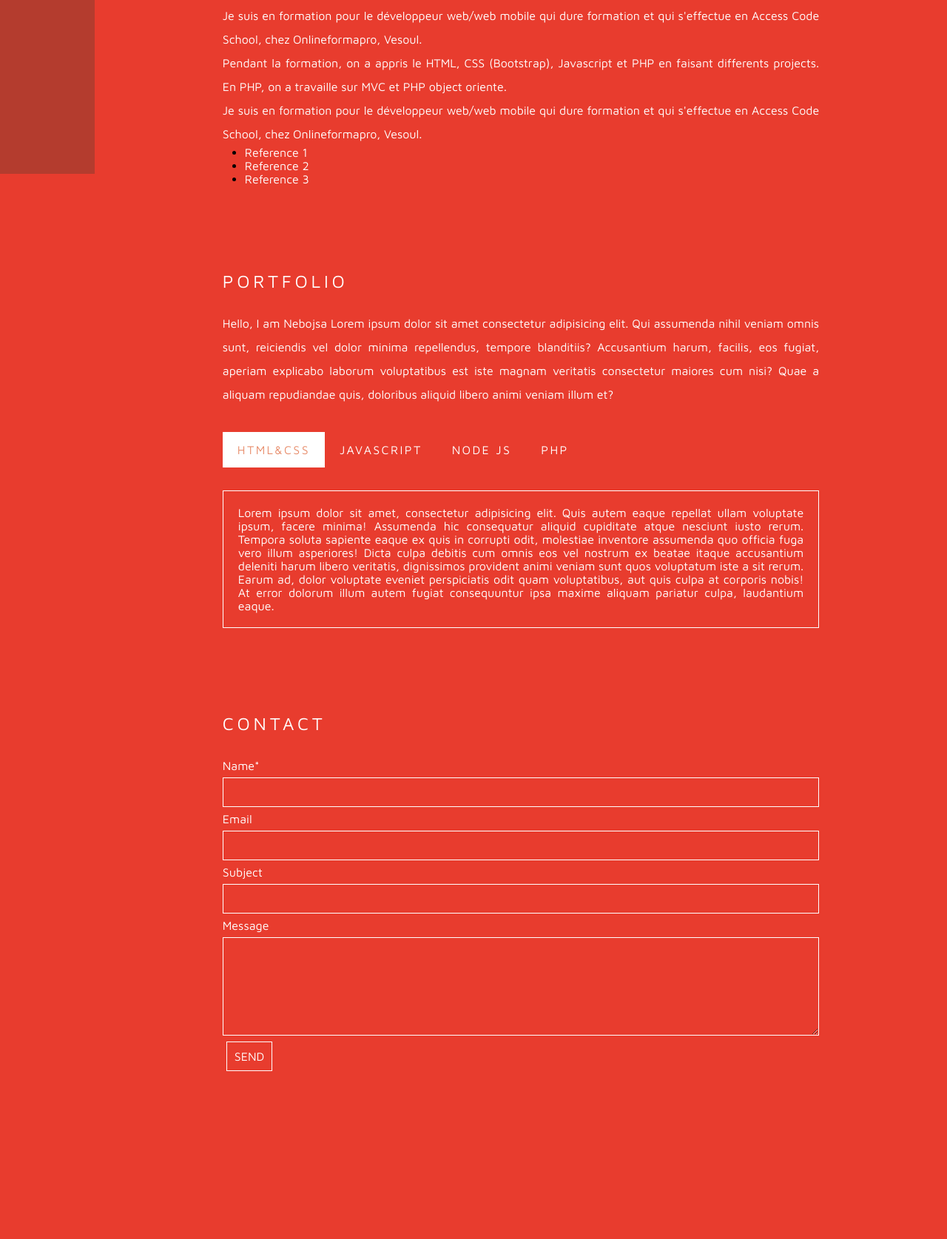
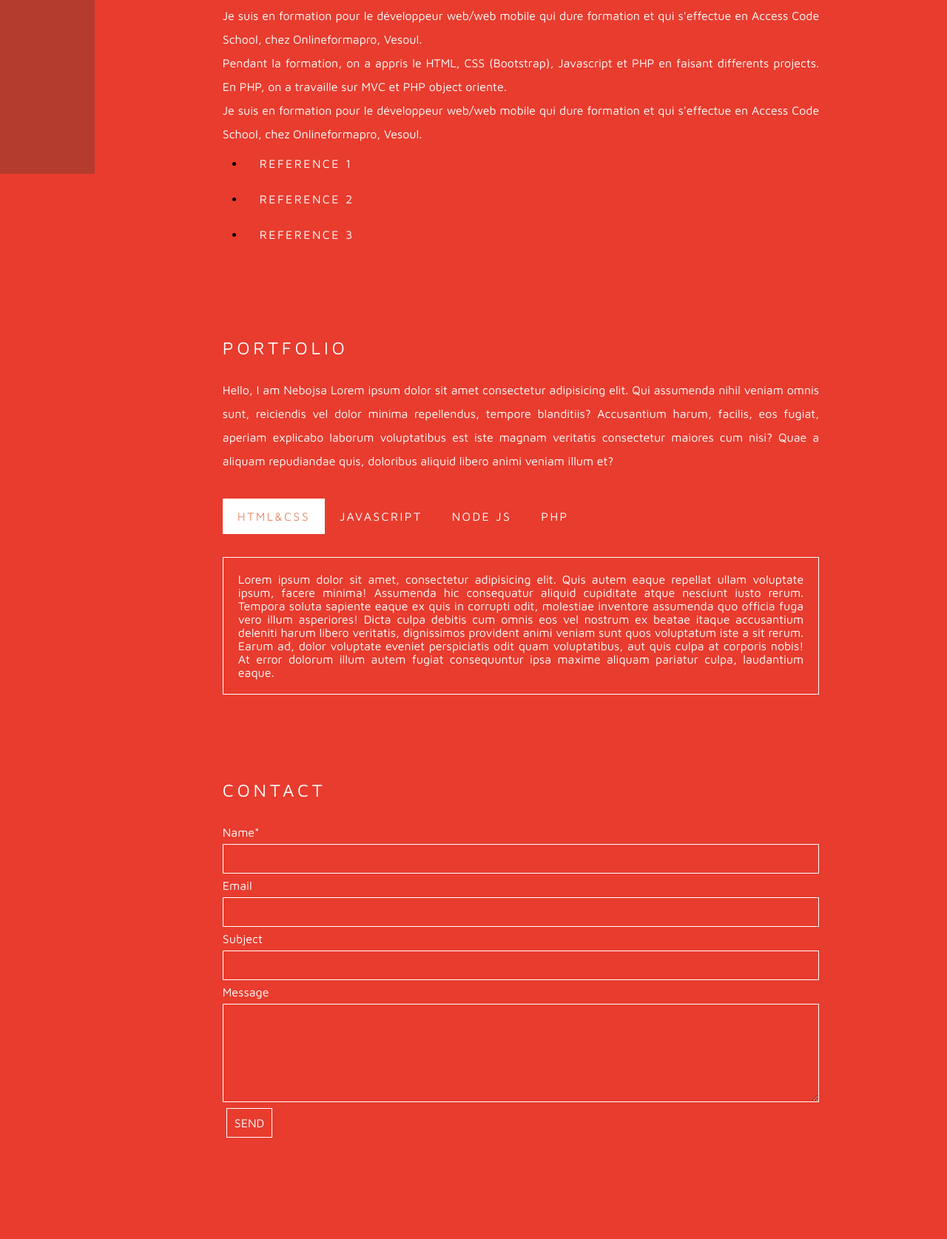
Before and after one commit to micneli/portfolio, a PHP site: page / in a window 1280 px wide. Shown: the part 565-2240 px from the top of the page at 74% size. Before the commit the page ends 2013 px from the top, so only its background shows below. Run offline with PHP 8.4, Linux system fonts and the light colour scheme; some libraries are stand-ins or nearby versions.

Commit message:
added hover over effect to references

```diff
--- a/assets/css/style.css
+++ b/assets/css/style.css
@@ -61,7 +61,7 @@ main {
   position: absolute;
   right: 0;
   width: 90%;
-  height: 270vh;
+  height: 280vh;
 }
 
 .home {
@@ -246,14 +246,14 @@ form textarea {
   margin-left: 30px;
 }
 
-.portfolioList a {
+/* .portfolioList a {
   text-decoration: none;
   color: white;
-}
+} */
 
-.portfolioList li:before {
+/* .portfolioList li:before {
   color: white;
-}
+} */
 
 
 h2 {
@@ -282,3 +282,34 @@ h2:hover:after {
   width: 100%;
   left: 0;
 }
+
+.portfolioList ul {
+  list-style: none;
+}
+
+.portfolioList a {
+  color: #fff;
+  text-transform: uppercase;
+  text-decoration: none;
+  letter-spacing: 0.15em;
+
+  display: inline-block;
+  padding: 15px 20px;
+  position: relative;
+}
+.portfolioList a:after {
+  background: none repeat scroll 0 0 transparent;
+  bottom: 0;
+  content: "";
+  display: block;
+  height: 2px;
+  left: 50%;
+  position: absolute;
+  background: #fff;
+  transition: width 0.3s ease 0s, left 0.3s ease 0s;
+  width: 0;
+}
+.portfolioList a:hover:after {
+  width: 100%;
+  left: 0;
+}
```
